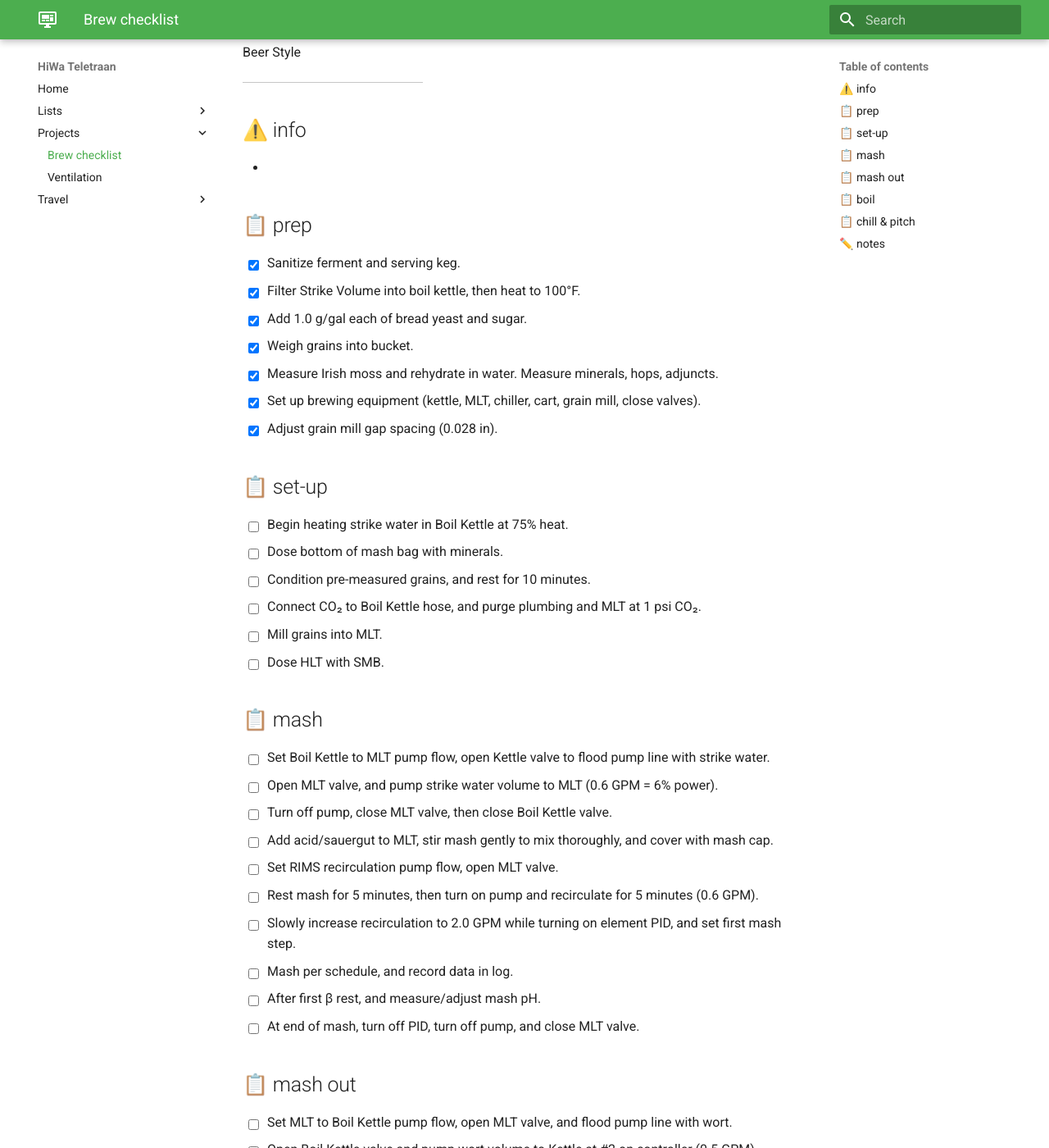
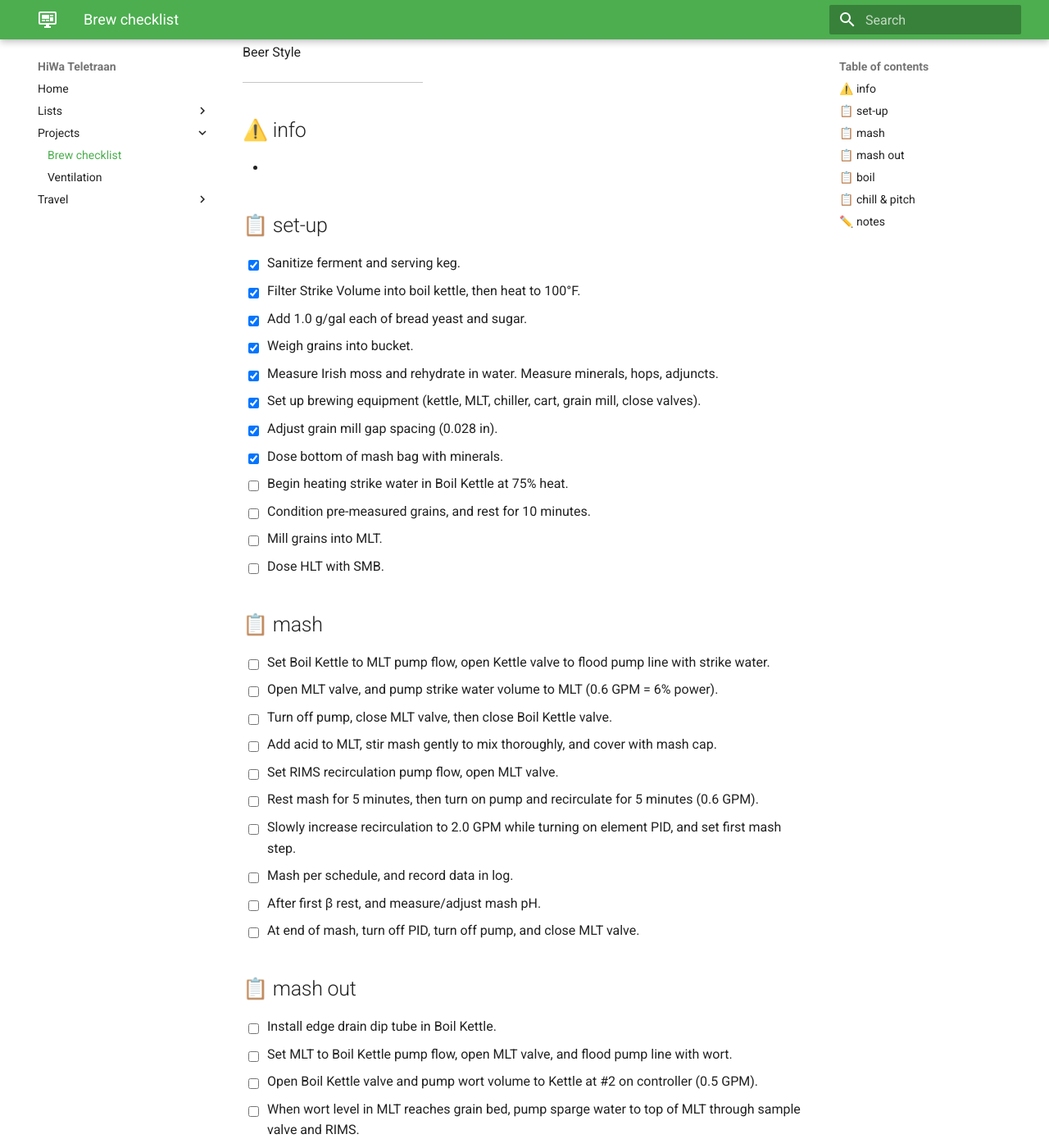
Before and after one commit to hiwa-house/teletraan, an MkDocs documentation site: the page built from docs/projects/brew_checklist.md, in a window 1280 px wide and 1400 px high, scrolled down 195 px. Shown: the whole window at 82% size. Built offline with MkDocs 1.6.1 and Material for MkDocs 9.7.7, drawn with Linux system fonts in a browser that asks for light colours; comment, search, counter and statistics services are not loaded; some of the changed text lies outside the part shown.

Commit message:
Update brew_checklist.md

```diff
--- a/docs/projects/brew_checklist.md
+++ b/docs/projects/brew_checklist.md
@@ -46,7 +46,7 @@
 ## ⚠️ info
 *
 
-## 📋 prep
+## 📋 set-up
 - [X] Sanitize ferment and serving keg.
 - [X] Filter Strike Volume into boil kettle, then heat to 100°F.
 - [X] Add 1.0 g/gal each of bread yeast and sugar.
@@ -54,12 +54,9 @@
 - [X] Measure Irish moss and rehydrate in water. Measure minerals, hops, adjuncts.
 - [X] Set up brewing equipment (kettle, MLT, chiller, cart, grain mill, close valves).
 - [X] Adjust grain mill gap spacing (0.028 in).
-
-## 📋 set-up
+- [X] Dose bottom of mash bag with minerals.
 - [ ] Begin heating strike water in Boil Kettle at 75% heat.
-- [ ] Dose bottom of mash bag with minerals.
 - [ ] Condition pre-measured grains, and rest for 10 minutes.
-- [ ] Connect CO₂ to Boil Kettle hose, and purge plumbing and MLT at 1 psi CO₂.
 - [ ] Mill grains into MLT.
 - [ ] Dose HLT with SMB.
 
@@ -67,7 +64,7 @@
 - [ ] Set Boil Kettle to MLT pump flow, open Kettle valve to flood pump line with strike water.
 - [ ] Open MLT valve, and pump strike water volume to MLT (0.6 GPM = 6% power).
 - [ ] Turn off pump, close MLT valve, then close Boil Kettle valve.
-- [ ] Add acid/sauergut to MLT, stir mash gently to mix thoroughly, and cover with mash cap.
+- [ ] Add acid to MLT, stir mash gently to mix thoroughly, and cover with mash cap.
 - [ ] Set RIMS recirculation pump flow, open MLT valve.
 - [ ] Rest mash for 5 minutes, then turn on pump and recirculate for 5 minutes (0.6 GPM).
 - [ ] Slowly increase recirculation to 2.0 GPM while turning on element PID, and set first mash step.
@@ -76,7 +73,8 @@
 - [ ] At end of mash, turn off PID, turn off pump, and close MLT valve.
 
 ## 📋 mash out
-- [ ] Set MLT to Boil Kettle pump flow, open MLT valve, and  flood pump line with wort.
+- [ ] Install edge drain dip tube in Boil Kettle.
+- [ ] Set MLT to Boil Kettle pump flow, open MLT valve, and flood pump line with wort.
 - [ ] Open Boil Kettle valve and pump wort volume to Kettle at #2 on controller (0.5 GPM).
 - [ ] When wort level in MLT reaches grain bed, pump sparge water to top of MLT through sample valve and RIMS.
 - [ ] When Boil Kettle reaches pre-boil volume, close Boil Kettle valve, and turn off all pumps.
```
Also changed, not shown: other parts of docs/projects/brew_checklist.md (+1 -1 lines).
